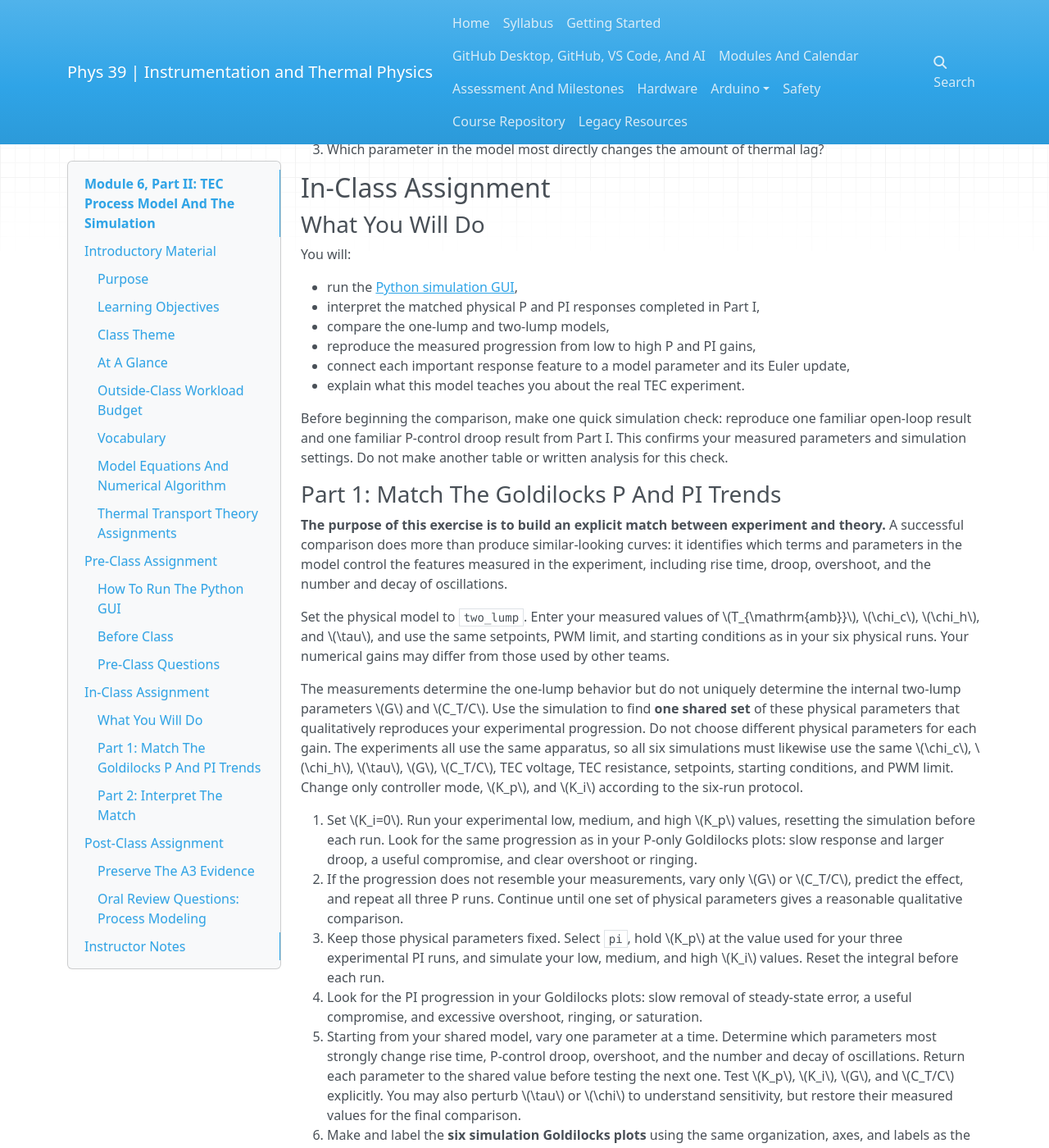
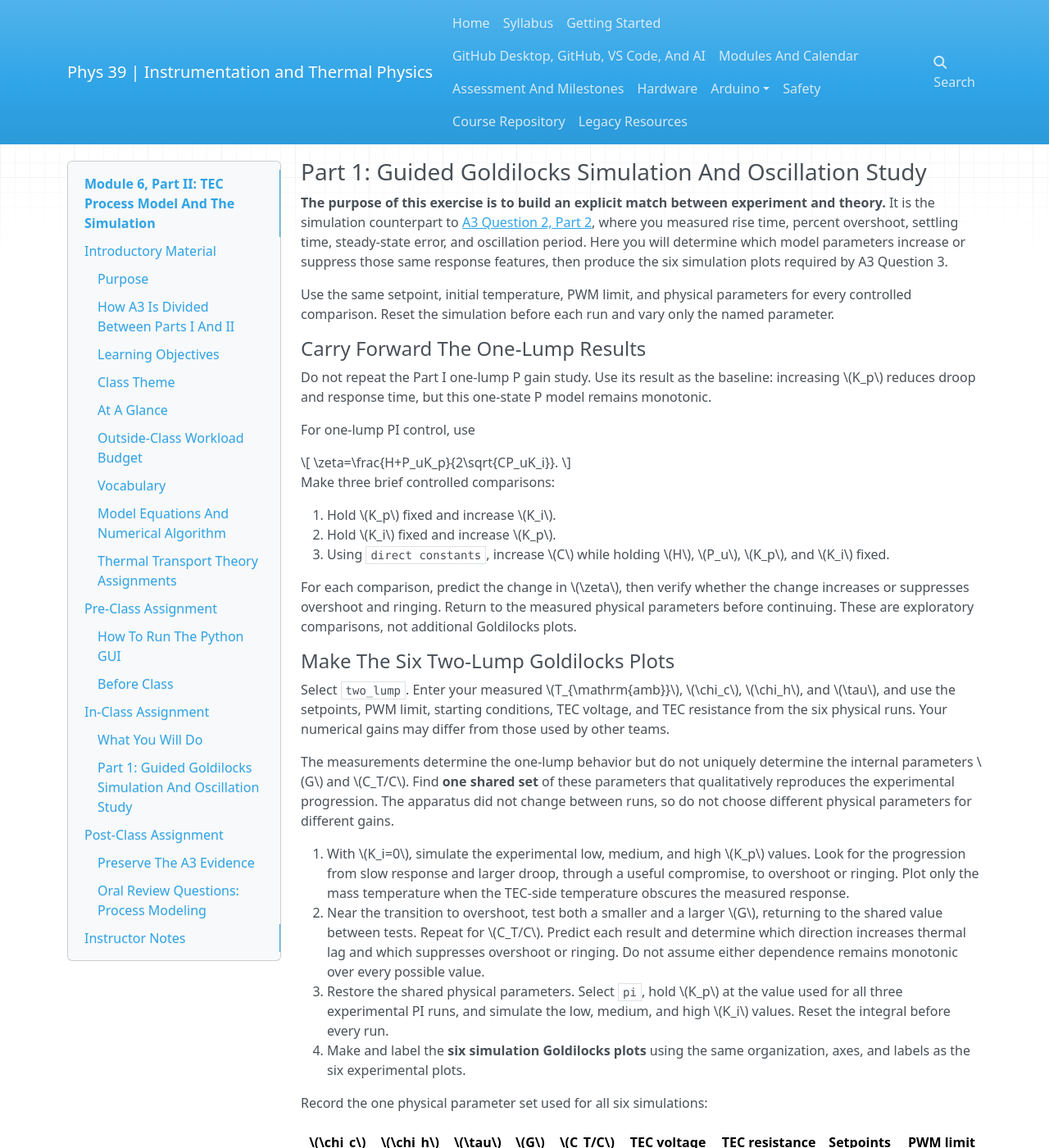
Before and after one commit to SethFraden/Phys39F26-course, an MkDocs documentation site: the page built from course/labs/lab-07/index.md, in a window 1280 px wide and 1400 px high, scrolled down 7583 px. Shown: the whole window at 82% size. Built offline with MkDocs 1.6.1, drawn with Linux system fonts in a browser that asks for light colours; nearby versions of some CDN libraries; a script that is not in the unit is left out; some of the changed text lies outside the part shown.

Commit message:
Streamline Module 6 simulation workflow

````diff
--- a/course/labs/lab-07/index.md
+++ b/course/labs/lab-07/index.md
@@ -12,8 +12,8 @@
 
 This part follows the first Module 6 modeling work and the initial physical PI
 implementation. Before beginning Part II, complete the physical $K_p$ and
-$K_i$ study and generate the comparison plots required by [Module 6, Part I,
-A3 Question 3](../lab-06/index.md#a3-question-3). Part II connects three
+$K_i$ study and generate the six experimental plots required by [Module 6,
+Part I, A3 Question 2](../lab-06/index.md#a3-question-2). Part II connects three
 things:
 
 1. the physical TEC/block/thermistor system,
@@ -25,6 +25,18 @@
 how a simple model can qualitatively or semi-quantitatively explain droop,
 overshoot, lag, and the onset of instability.
 
+### How A3 Is Divided Between Parts I And II
+
+| Complete after | A3 questions | Work completed in that part |
+| --- | --- | --- |
+| [**Part I**](../lab-06/index.md#a3-feedback-data-and-lumped-model-memo) | **Questions 1, 2, and 4** | Derive the one-lump predictions; present the six experimental Goldilocks plots and step-response metrics; analyze PI steady state, windup, and anti-windup. |
+| **Part II (this page)** | **Questions 3 and 5** | Produce the six two-lump simulation Goldilocks plots; compare simulation with experiment; explain the model limits and justify the selected gains. |
+
+Part II does not replace or repeat the experimental analysis in Question 2.
+It supplies the simulation and model interpretation required for [Question
+3](../lab-06/index.md#a3-question-3) and [Question
+5](../lab-06/index.md#5-model-limits-and-gain-selection).
+
 ### Learning Objectives
 
 By the end of Module 6, Part II, you should be able to:
@@ -35,8 +47,8 @@
   second-order equation for the measured temperature;
 - use the two-lump model to explain phase lag, overshoot, and underdamped
   behavior that the one-lump model cannot reproduce;
-- predict and verify how $K_p$, the coupling conductance, and the two thermal
-  capacitances affect the simulated transient;
+- predict and verify which controller and physical parameters increase or
+  suppress oscillation in the one- and two-lump models;
 - characterize matched physical P and PI responses using rise time,
   overshoot, settling time, steady-state error, and oscillation period;
 - generate six simulation Goldilocks plots using one shared set of physical
@@ -115,11 +127,8 @@
   object were at the same temperature. The lump can be viewed as a point
   object of finite thermal mass. See the [one-lump/two-lump
   figure](#lumped-model-figure).
-- **Thermal mass**: a synonym for heat capacity. A larger thermal mass changes
-  temperature more slowly.
 - **Thermal lag**: delay between changing the actuator and observing the
   measured temperature response.
-- **Droop**: steady-state error in proportional-only control.
 - **Saturation**: the actuator command reaches its limit, such as PWM 255. This could be a physical or software imposed limit.
 
 ### Model Equations And Numerical Algorithm
@@ -157,19 +166,17 @@
 
 </details>
 
-The one-lump model treats the TEC-side region and the measured block as one
-temperature. If their separate thermal capacitances are $C_T$ and $C_m$, the
-combined thermal capacitance is
+Part I developed the [one-lump energy balance and its measured-parameter
+form](../lab-06/index.md#part-2-express-the-one-lump-model-using-measured-parameters).
+Carry those results forward rather than deriving them again. For comparison
+with the two-lump model, the one-lump capacitance is the sum
 
 \[
 C=C_T+C_m,
-\qquad
-C\frac{dT}{dt}=P_u(u)u-H(T-T_{\mathrm{amb}}).
 \]
 
-Every term has units of watts. The TEC coefficient is piecewise: the program
-uses $P_{u,h}$ for a positive heating command and $P_{u,c}$ for a negative
-cooling command. Their ratio is
+and the simulation continues to use $P_{u,h}$ for heating and $P_{u,c}$ for
+cooling, with
 
 \[
 r=\frac{P_{u,h}}{P_{u,c}}=\frac{\chi_h}{\chi_c}.
@@ -350,27 +357,8 @@
 
 #### Two-Lump Theory Assignment
 
-The one-lump model assumes that the measured temperature instantly equals
-the actuator-side temperature. The next model separates them:
-
-```text
-T  = actuator-side TEC/block temperature
-Tm = measured thermistor/block temperature
-```
-
-A simple two-lump model is:
-
-```text
-C_T dT/dt  = Q_tec - G*(T - Tm)
-C_m dTm/dt = G*(T - Tm) - H*(Tm - T_amb)
-```
-
-Here `C_T` and `C_m` are heat capacities in J/°C, `G` is the conductance
-between the two lumps, and `H` is the conductance from the measured lump to
-the room. Each term has units of W. The left side is a rate of thermal-energy
-change. The right side is the sum of heat flows into and out of each lump.
-
-Use these questions to annotate the equations before class:
+Use the [two-lump equations and their definitions](#two-lump-physical-model)
+above to answer these required pre-class questions:
 
 1. Identify which term transfers heat from the TEC side to the measured
    thermistor/block side.
@@ -474,32 +462,12 @@
    1.8** for possible board work: identify the physical system, write the heat
    balance, check units, and state the lumped-model approximation.
 
-2. Follow [How To Run The Python GUI](#how-to-run-the-python-gui) to download
-   and open the prepared simulation:
-
-   ```text
-   Lab_6_7_modeling_tec.py
-   ```
-
-3. Run the [Python GUI](#how-to-run-the-python-gui):
-
-   ```bash
-   python Lab_6_7_modeling_tec.py
-   ```
-
-4. In your notebook, copy the two-lump model equations and label the meaning of
+2. Complete [How To Run The Python GUI](#how-to-run-the-python-gui) and
+   confirm that the simulation opens.
+3. In your notebook, copy the two-lump model equations and label the meaning of
    each variable.
-5. Answer the five prompts in the [Two-Lump Theory
+4. Answer the five prompts in the [Two-Lump Theory
    Assignment](#two-lump-theory-assignment).
-
-### Pre-Class Questions
-
-Write short answers before class.
-
-1. In the two-lump model, why might $T$ and $T_m$ be different?
-2. Which temperature does the controller measure?
-3. Which parameter in the model most directly changes the amount of thermal
-   lag?
 
 ## In-Class Assignment
 
@@ -515,63 +483,85 @@
   update,
 - explain what this model teaches you about the real TEC experiment.
 
-Before beginning the comparison, make one quick simulation check: reproduce
-one familiar open-loop result and one familiar P-control droop result from
-Part I. This confirms your measured parameters and simulation settings. Do not
-make another table or written analysis for this check.
+Before beginning the comparison, load the measured parameters and saved
+one-lump results from Part I. Confirm that the displayed susceptibility, time
+constant, and P-control droop prediction match those saved values. Rerun a
+one-lump case only if this settings check fails.
 
-### Part 1: Match The Goldilocks P And PI Trends
+<span id="guided-simulation-exercise-what-increases-or-suppresses-oscillation"></span>
+
+### Part 1: Guided Goldilocks Simulation And Oscillation Study
 
 **The purpose of this exercise is to build an explicit match between experiment
-and theory.** A successful comparison does more than produce similar-looking
-curves: it identifies which terms and parameters in the model control the
-features measured in the experiment, including rise time, droop, overshoot,
-and the number and decay of oscillations.
+and theory.** It is the simulation counterpart to [A3 Question 2, Part
+2](../lab-06/index.md#a3-question-2), where you measured rise time, percent
+overshoot, settling time, steady-state error, and oscillation period. Here you
+will determine which model parameters increase or suppress those same response
+features, then produce the six simulation plots required by A3 Question 3.
 
-Set the physical model to `two_lump`. Enter your measured values of
-$T_{\mathrm{amb}}$, $\chi_c$, $\chi_h$, and $\tau$, and use the same
-setpoints, PWM limit, and starting conditions as in your six physical runs.
-Your numerical gains may differ from those used by other teams.
+Use the same setpoint, initial temperature, PWM limit, and physical parameters
+for every controlled comparison. Reset the simulation before each run and vary
+only the named parameter.
+
+#### Carry Forward The One-Lump Results
+
+Do not repeat the Part I one-lump P gain study. Use its result as the baseline:
+increasing $K_p$ reduces droop and response time, but this one-state P model
+remains monotonic.
+
+For one-lump PI control, use
+
+\[
+\zeta=\frac{H+P_uK_p}{2\sqrt{CP_uK_i}}.
+\]
+
+Make three brief controlled comparisons:
+
+1. Hold $K_p$ fixed and increase $K_i$.
+2. Hold $K_i$ fixed and increase $K_p$.
+3. Using `direct constants`, increase $C$ while holding $H$, $P_u$, $K_p$, and
+   $K_i$ fixed.
+
+For each comparison, predict the change in $\zeta$, then verify whether the
+change increases or suppresses overshoot and ringing. Return to the measured
+physical parameters before continuing. These are exploratory comparisons, not
+additional Goldilocks plots.
+
+#### Make The Six Two-Lump Goldilocks Plots
+
+Select `two_lump`. Enter your measured $T_{\mathrm{amb}}$, $\chi_c$, $\chi_h$,
+and $\tau$, and use the setpoints, PWM limit, starting conditions, TEC voltage,
+and TEC resistance from the six physical runs. Your numerical gains may differ
+from those used by other teams.
 
 The measurements determine the one-lump behavior but do not uniquely determine
-the internal two-lump parameters $G$ and $C_T/C$. Use the simulation to find
-**one shared set** of these physical parameters that qualitatively reproduces
-your experimental progression. Do not choose different physical parameters
-for each gain. The experiments all use the same apparatus, so all six
-simulations must likewise use the same $\chi_c$, $\chi_h$, $\tau$, $G$,
-$C_T/C$, TEC voltage, TEC resistance, setpoints, starting conditions, and PWM
-limit. Change only controller mode, $K_p$, and $K_i$ according to the six-run
-protocol.
+the internal parameters $G$ and $C_T/C$. Find **one shared set** of these
+parameters that qualitatively reproduces the experimental progression. The
+apparatus did not change between runs, so do not choose different physical
+parameters for different gains.
 
-1. Set $K_i=0$. Run your experimental low, medium, and high $K_p$ values,
-   resetting the simulation before each run. Look for the same progression as
-   in your P-only Goldilocks plots: slow response and larger droop, a useful
-   compromise, and clear overshoot or ringing.
-2. If the progression does not resemble your measurements, vary only $G$ or
-   $C_T/C$, predict the effect, and repeat all three P runs. Continue until one
-   set of physical parameters gives a reasonable qualitative comparison.
-3. Keep those physical parameters fixed. Select `pi`, hold $K_p$ at the value
-   used for your three experimental PI runs, and simulate your low, medium,
-   and high $K_i$ values. Reset the integral before each run.
-4. Look for the PI progression in your Goldilocks plots: slow removal of
-   steady-state error, a useful compromise, and excessive overshoot, ringing,
-   or saturation.
-5. Starting from your shared model, vary one parameter at a time. Determine
-   which parameters most strongly change rise time, P-control droop,
-   overshoot, and the number and decay of oscillations. Return each parameter
-   to the shared value before testing the next one. Test $K_p$, $K_i$, $G$,
-   and $C_T/C$ explicitly. You may also perturb $\tau$ or $\chi$ to understand
-   sensitivity, but restore their measured values for the final comparison.
-6. Make and label the **six simulation Goldilocks plots** using the same
-   organization, axes, and labels as the six experimental Goldilocks plots.
+1. With $K_i=0$, simulate the experimental low, medium, and high $K_p$ values.
+   Look for the progression from slow response and larger droop, through a
+   useful compromise, to overshoot or ringing. Plot only the mass temperature
+   when the TEC-side temperature obscures the measured response.
+2. Near the transition to overshoot, test both a smaller and a larger $G$,
+   returning to the shared value between tests. Repeat for $C_T/C$. Predict
+   each result and determine which direction increases thermal lag and which
+   suppresses overshoot or ringing. Do not assume either dependence remains
+   monotonic over every possible value.
+3. Restore the shared physical parameters. Select `pi`, hold $K_p$ at the
+   value used for all three experimental PI runs, and simulate the low,
+   medium, and high $K_i$ values. Reset the integral before every run.
+4. Make and label the **six simulation Goldilocks plots** using the same
+   organization, axes, and labels as the six experimental plots.
 
-Record the single physical parameter set used for all six simulations:
+Record the one physical parameter set used for all six simulations:
 
 | $\chi_c$ | $\chi_h$ | $\tau$ | $G$ | $C_T/C$ | TEC voltage | TEC resistance | Setpoints | PWM limit |
 | ---: | ---: | ---: | ---: | ---: | ---: | ---: | --- | ---: |
 |  |  |  |  |  |  |  |  |  |
 
-Then compare the six conditions:
+Compare the six matched conditions:
 
 | Condition | Controller | $K_p$ | $K_i$ | Experimental behavior | Simulated behavior | Agreement or mismatch |
 | --- | --- | ---: | ---: | --- | --- | --- |
@@ -582,44 +572,22 @@
 | PI medium | PI |  |  |  |  |  |
 | PI high | PI |  |  |  |  |  |
 
-Summarize the parameter-to-behavior correspondence:
+Use one table to summarize the parameter trends observed in both the brief
+one-lump comparisons and the two-lump study:
 
-| Observed behavior | Parameter varied | Where it enters the equation or update | Predicted change | Simulated change | Experimental evidence |
+| Model and controller | Parameter changed | Held fixed | Change that increased oscillation | Change that suppressed oscillation | Evidence |
 | --- | --- | --- | --- | --- | --- |
-| Rise time |  |  |  |  |  |
-| P-control droop |  |  |  |  |  |
-| Overshoot |  |  |  |  |  |
-| Number and decay of oscillations |  |  |  |  |  |
+| One-lump P | $K_p$ | Physical parameters | None observed | Not applicable: response remained monotonic | Part I result |
+| One-lump PI | $K_i$, then $K_p$, then $C$ | All other parameters |  |  |  |
+| Two-lump P | $K_p$, then $G$, then $C_T/C$ | All other parameters |  |  |  |
+| Two-lump PI | $K_i$ | $K_p$ and physical parameters |  |  |  |
 
-Answer:
-
-- Which parameters most strongly controlled rise time, P-control droop,
-  overshoot, and the number and decay of oscillations? Explain each connection
-  using the model equations.
-- How did changing $G$ or $C_T/C$ affect lag, overshoot, and ringing?
-- Which temperature does the controller use to calculate error, and why does
-  that delayed measurement make high gain dangerous?
-- Which trends in the six experimental plots did one shared two-lump model
-  reproduce successfully?
-- What important disagreement remains between simulation and experiment?
-- Why would changing the physical model parameters separately for every gain
-  weaken the comparison?
-
-### Part 2: Interpret The Match
-
-Use the equations, six-run comparison, and parameter table to prepare A3. Your
-interpretation must make four connections:
-
-1. Identify the internal heat flow that makes $T_m$ lag behind $T$.
-2. Explain why that lag permits overshoot even though the one-lump P model is
-   monotonic.
-3. Explain which parameters primarily changed rise time, droop, overshoot, and
-   oscillation decay in your controlled comparisons.
-4. State one important agreement and one important disagreement between the
-   shared two-lump simulation and the physical apparatus.
-
-Do not write a second report for Part II. These results become the model-limit
-and experiment-theory sections of A3.
+Use these two tables and the twelve Goldilocks plots directly in A3 Questions
+3 and 5. Explain why one-lump P control cannot oscillate, identify the heat
+flow that makes $T_m$ lag behind $T$, connect the parameter changes to rise
+time, droop, overshoot, and oscillation decay, and state one important
+agreement and disagreement between simulation and experiment. Do not write a
+separate Part II report.
 
 ## Post-Class Assignment
 
````
Also changed, not shown: course/labs/lab-06/index.md (+34 -37 lines), docs/labs/lab-06/index.html (+52 -35 lines), docs/labs/lab-07/index.html (+133 -152 lines).
